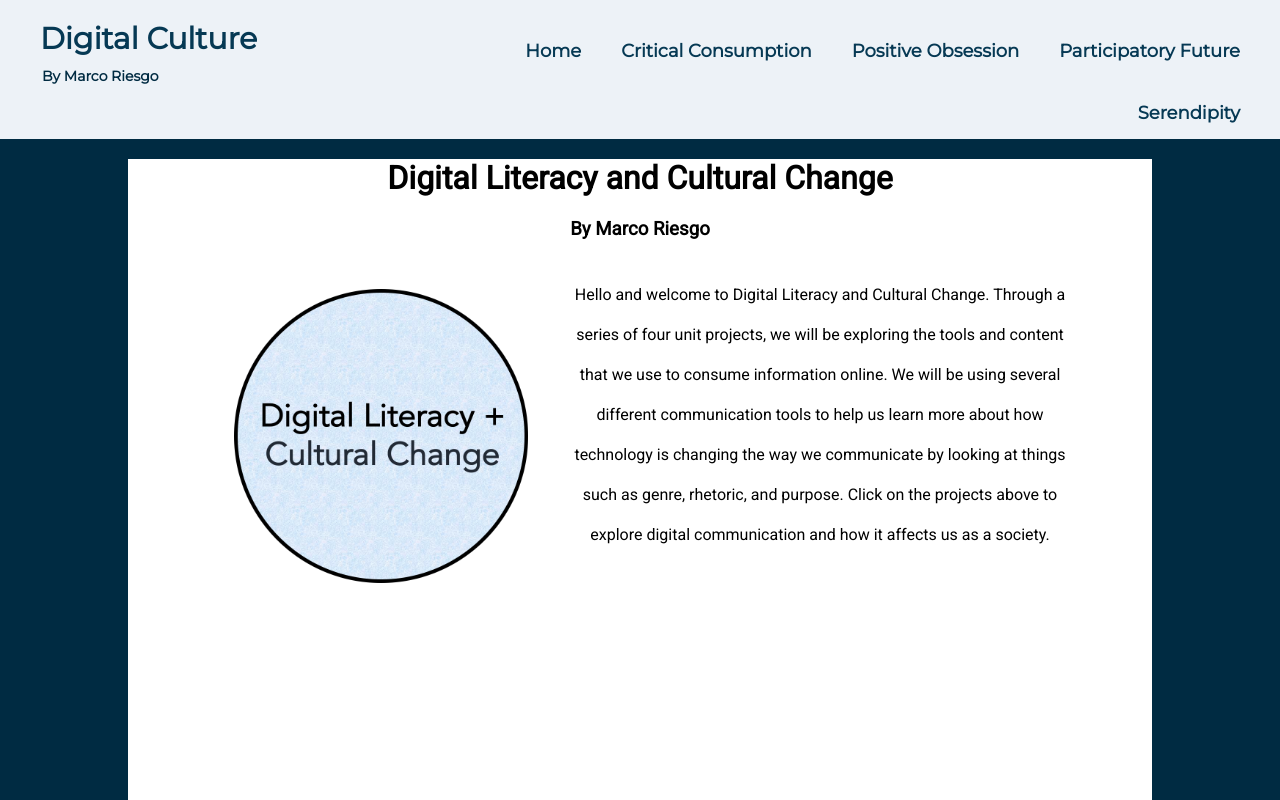
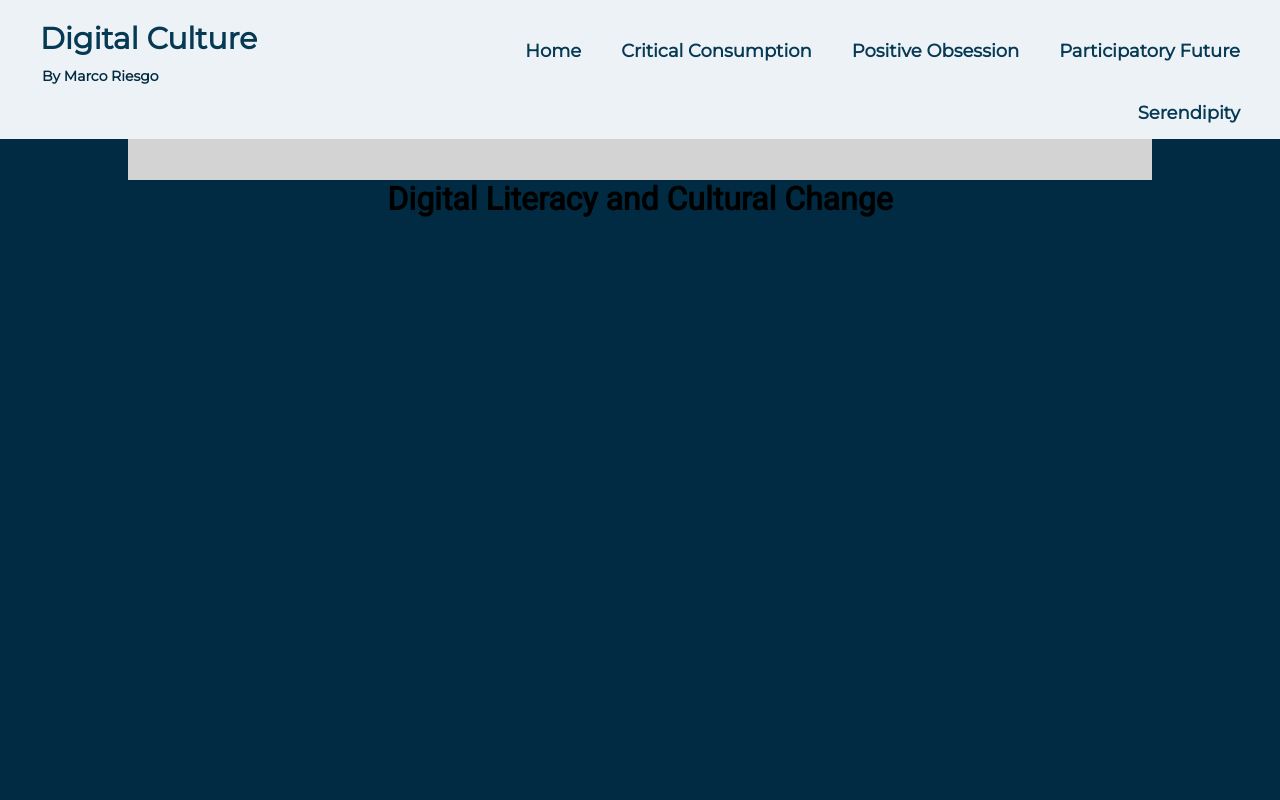
Before and after one commit to marcoriesgo/digital-culture, a React (Create React App) app: page / in a window 1280 px wide. Shown: the top 800 px of the page. Built offline with nearby package versions, Linux system fonts and the light colour scheme.

Commit message:
working hom

```diff
--- a/src/components/Home.js
+++ b/src/components/Home.js
@@ -7,13 +7,14 @@ class Home extends Component {
     return (
       <div className="home">
         <div className="home-content-container">
-          <h1 className="home-title">Digital Literacy and Cultural Change</h1>
+          <h1 className="home">Digital Literacy and Cultural Change</h1>
           <h3>By Marco Riesgo</h3>
           <div className="home-image-container">
               <img src={poster} alt="Digital Culture" className="project-screenshot"/>
           </div>
-          <div className="check-back-message">
-              <p>Hello and welcome to Digital Literacy and Cultural Change. Through a series of four unit projects, we will be exploring the tools and content that we use to consume information online. We will be using several different communication tools to help us learn more about how technology is changing the way we communicate by looking at things such as genre, rhetoric, and purpose. Click on the  projects above to explore digital communication and how it affects us as a society.</p>
+          <div className="content-box-container">
+            <h2 className="project-content-header">Letter from the Editor</h2>
+
           </div>
         </div>
       </div>
--- a/src/index.css
+++ b/src/index.css
@@ -127,7 +127,6 @@ a:hover {
   padding-right: 10%;
   background-color: rgb(0, 43, 66);
   min-height: 100vh;
-  padding-top: 20px;
 }
 
 .home-title {
@@ -136,9 +135,10 @@ a:hover {
 }
 
 .home-content-container {
-  background: white;
+  background: rgb(211, 211, 211);
   margin-top: 0;
   min-height: 100vh;
+  padding-top: 20px;
 }
 
 .home-image-container {
```
